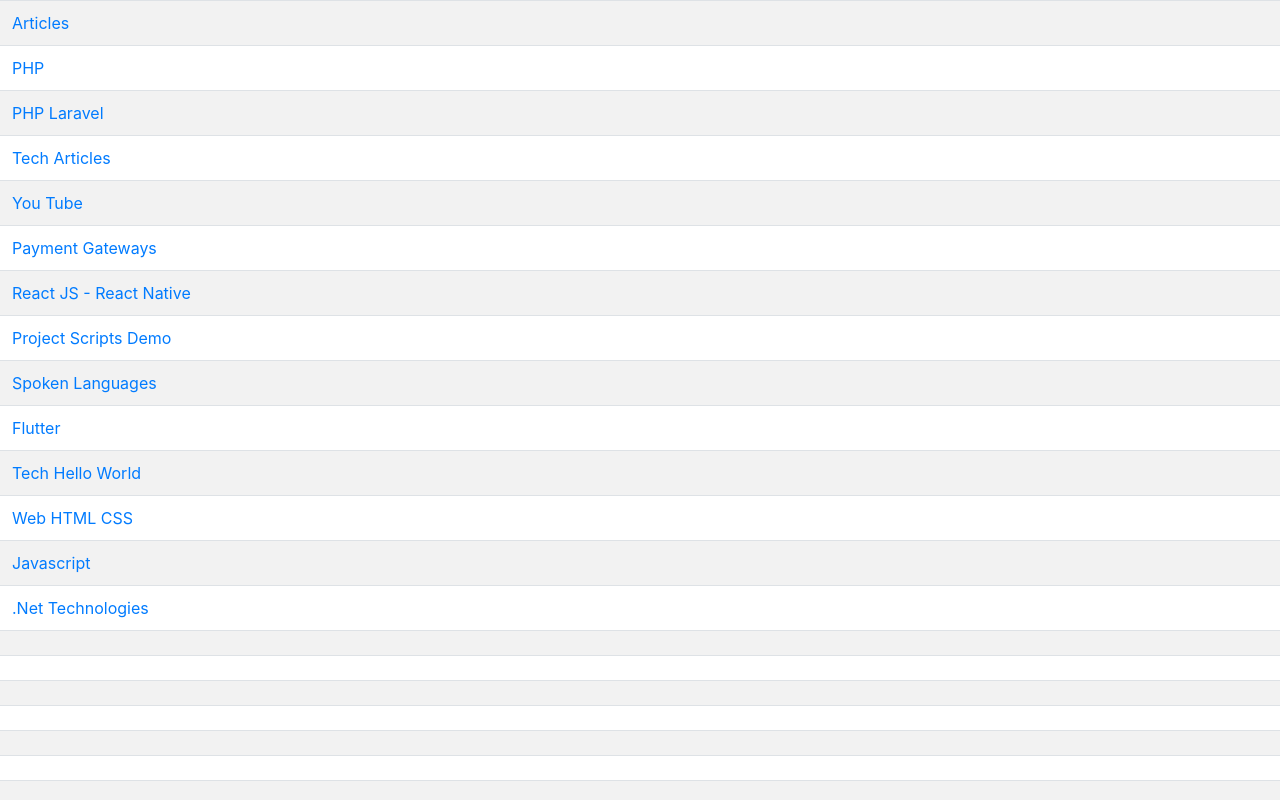
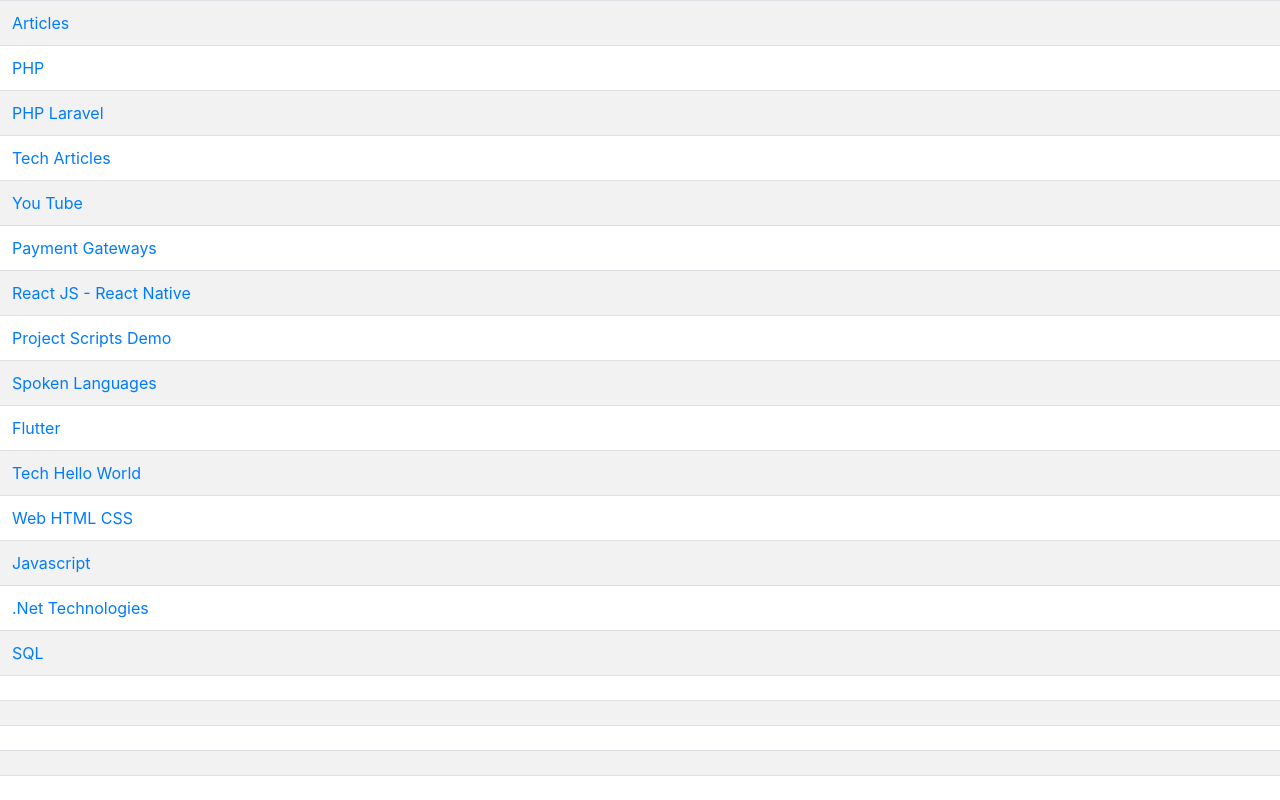
Before and after one commit to dc1-satya/r-o-o-t, a website: page index.html in a window 1280 px wide. Shown: the top 800 px of the page. Drawn offline with nearby package versions, Linux system fonts and the light colour scheme.

Commit message:
1 file modified

```diff
--- a/index.html
+++ b/index.html
@@ -19,7 +19,7 @@
 <tr><td><a target="_blank" href="https://stackblitz.com/edit/web-html-css">Web HTML CSS</td></tr>
 <tr><td><a target="_blank" href="https://stackblitz.com/edit/java-script">Javascript</td></tr>
 <tr><td><a target="_blank" href="https://stackblitz.com/edit/net-technologies">.Net Technologies</td></tr>
-<tr><td><a target="_blank" href=""></td></tr>
+<tr><td><a target="_blank" href="https://stackblitz.com/edit/sql">SQL</td></tr>
 <tr><td><a target="_blank" href=""></td></tr>
 <tr><td><a target="_blank" href=""></td></tr>
 <tr><td><a target="_blank" href=""></td></tr>
```
